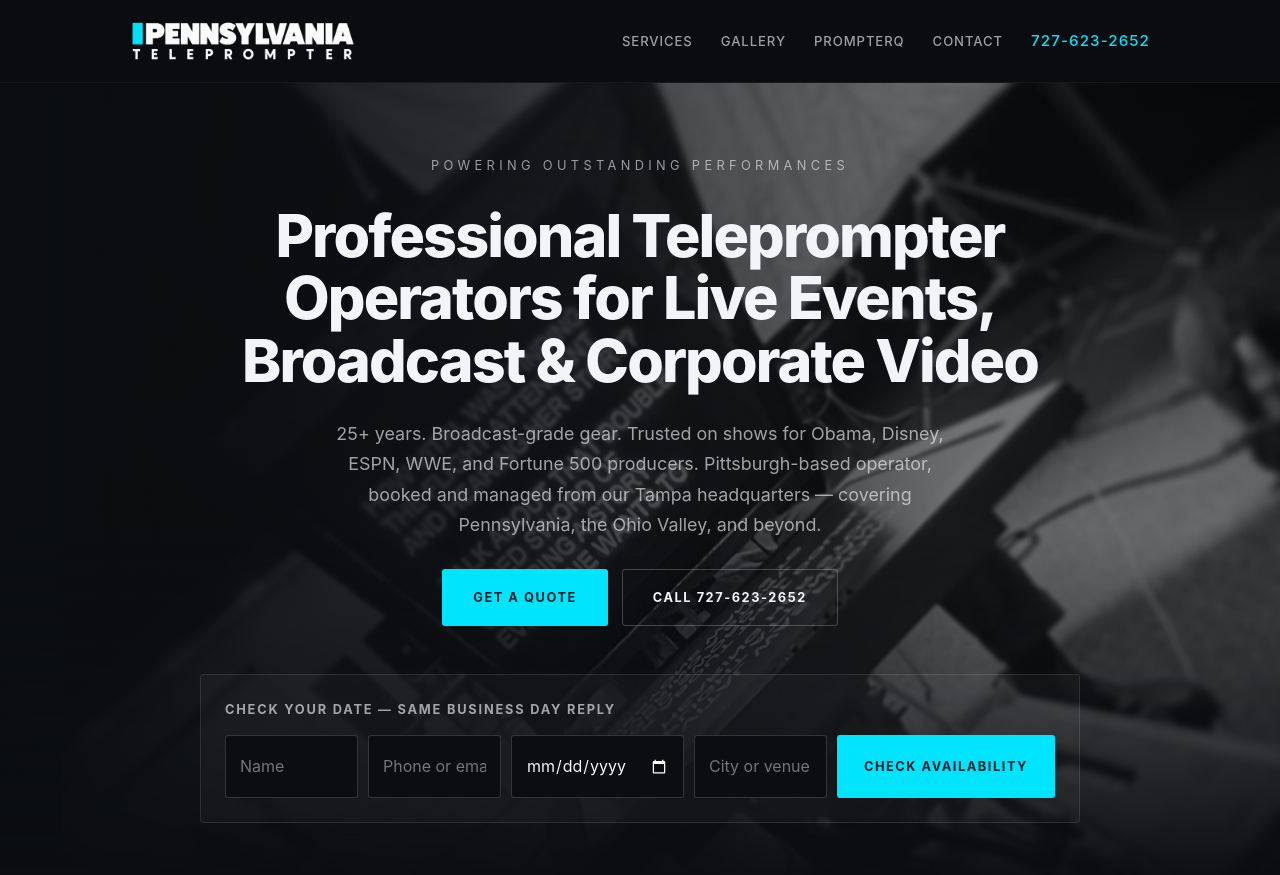
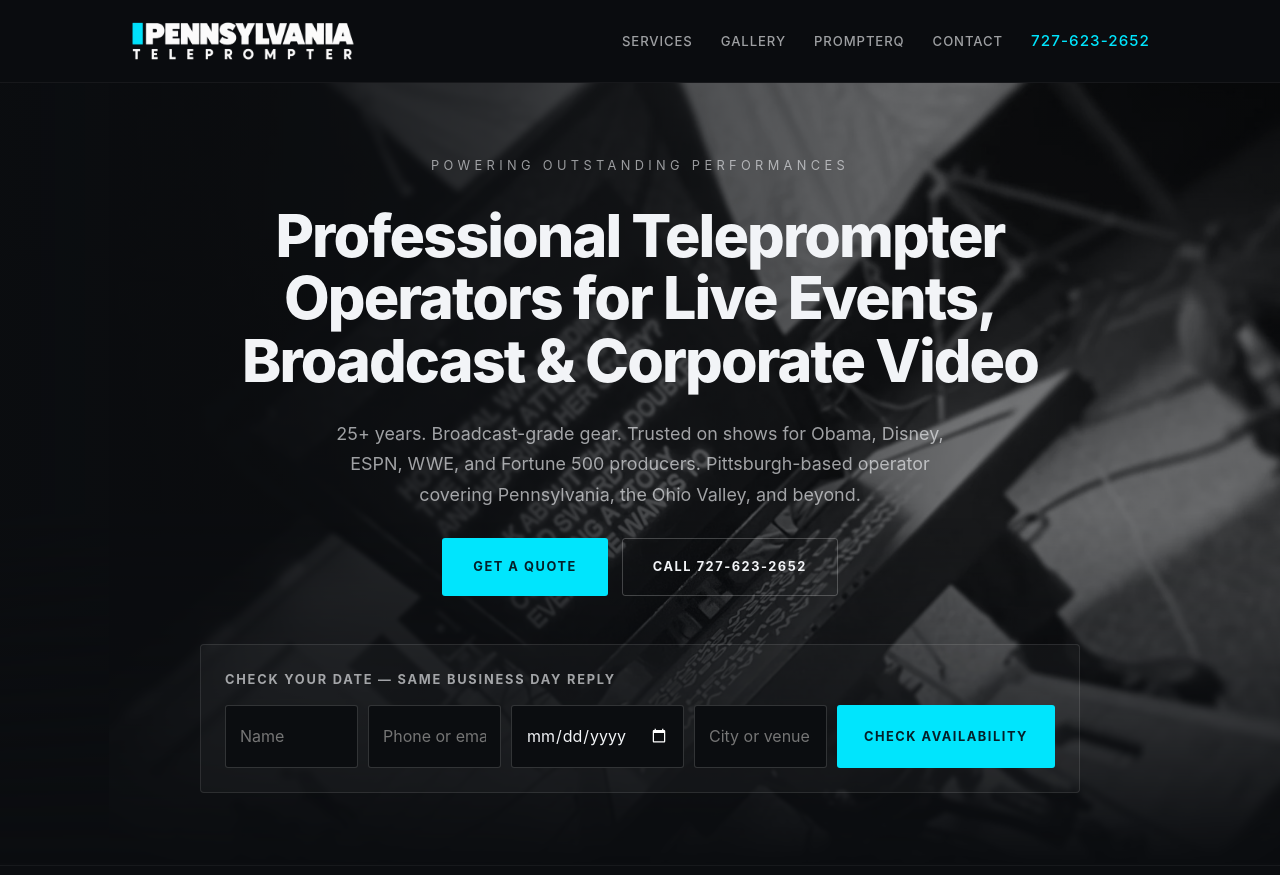
Before and after one commit to jasproj/pennsylvaniateleprompter, a Jekyll site: the page index.html, which Jekyll copies as it is, in a window 1280 px wide and 900 px high. Shown: the top 875 px of the window. Built offline with Jekyll 4.4.1, drawn with Linux system fonts in a browser that asks for light colours; some of the changed text lies outside the part shown.

Commit message:
Service-area business: drop Temple Terrace address and Tampa-office copy (#37)
Claude-Session: https://claude.ai/code/session_01SW4oYwAA8ZEcmkVZYUBX96

Co-authored-by: Claude <noreply@anthropic.com>

```diff
--- a/index.html
+++ b/index.html
@@ -39,7 +39,7 @@
         "@type": "ProfessionalService",
         "name": "Pennsylvania Teleprompter",
         "alternateName": "National Teleprompter — Pennsylvania",
-        "description": "Teleprompter rental with operator across Pennsylvania. Pittsburgh-based operator; bookings managed from the National Teleprompter Network headquarters in Tampa, FL.",
+        "description": "Teleprompter rental with operator across Pennsylvania. Pittsburgh-based operator; part of the National Teleprompter Network.",
         "url": "https://pennsylvaniateleprompter.com",
         "logo": "https://pennsylvaniateleprompter.com/logo-header.png",
         "image": "https://pennsylvaniateleprompter.com/og-image.jpg",
@@ -538,7 +536,7 @@
         <div class="wrap">
             <p class="hero-tagline">Powering Outstanding Performances</p>
             <h1>Professional Teleprompter Operators for Live Events, Broadcast & Corporate Video</h1>
-            <p class="hero-vp">25+ years. Broadcast-grade gear. Trusted on shows for Obama, Disney, ESPN, WWE, and Fortune 500 producers. Pittsburgh-based operator, booked and managed from our Tampa headquarters — covering Pennsylvania, the Ohio Valley, and beyond.</p>
+            <p class="hero-vp">25+ years. Broadcast-grade gear. Trusted on shows for Obama, Disney, ESPN, WWE, and Fortune 500 producers. Pittsburgh-based operator covering Pennsylvania, the Ohio Valley, and beyond.</p>
             <div class="hero-ctas">
                 <a href="#contact" class="btn btn-primary">Get a Quote</a>
                 <a href="tel:727-623-2652" class="btn btn-secondary">Call 727-623-2652</a>
@@ -794,7 +792,7 @@
                     <h2 class="sec-title">Lock In Your Show Date</h2>
                     <a href="tel:727-623-2652" class="phone-big">727-623-2652</a>
                     <p class="contact-meta">or email <a href="mailto:jason@floridateleprompter.com">jason@floridateleprompter.com</a></p>
-                    <p class="contact-loc">Pittsburgh-based operator • Booked from our Tampa office • Serving all of Pennsylvania</p>
+                    <p class="contact-loc">Pittsburgh-based operator • Serving all of Pennsylvania • Part of the National Teleprompter Network</p>
                 </div>
                 <form class="contact-form" data-ajax action="https://formspree.io/f/mvgevyql" method="POST">
                     <p class="form-note">Same business day response. 48-hour minimum notice for bookings.</p>
```
Also changed, not shown: other parts of index.html (+1 -3 lines).
